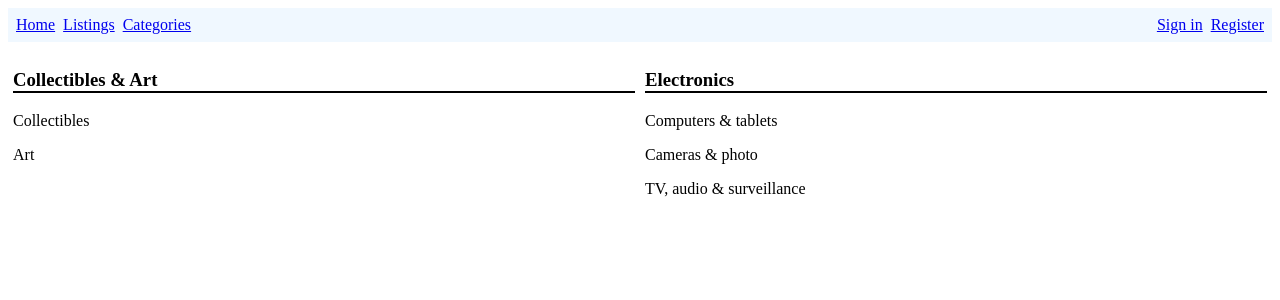
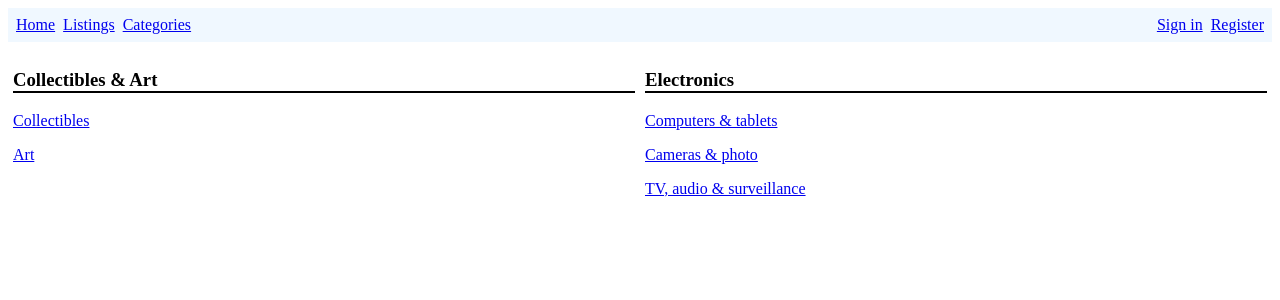
Before and after one commit to PJM178/ebay-react, a React (Create React App) app in the folder frontend/: page /categories in a window 1280 px wide. Shown: the top 300 px of the page. Built offline with nearby package versions, Linux system fonts and the light colour scheme; no server answers.

Commit message:
start subcategory component, routes

```diff
--- a/frontend/src/App.js
+++ b/frontend/src/App.js
@@ -15,6 +15,7 @@ import SingleListing from './components/SingeListing';
 import AllListings from './components/AllListings';
 import AllCategories from './components/AllCategories';
 import ListingForm from './components/ListingForm';
+import SubCategories from './components/SubCategories';
 
 const App = () => {
   const dispatch = useDispatch();
@@ -49,6 +50,7 @@ const App = () => {
           <Route path='/listings/:id' element={<SingleListing />} />
           <Route path='/categories' element={<AllCategories />} />
           <Route path='/sell' element={<ListingForm />} />
+          <Route path='/categories/:id' element={<SubCategories />} />
         </Route>
       </Routes>
     </Router>
--- a/frontend/src/components/AllCategories.js
+++ b/frontend/src/components/AllCategories.js
@@ -1,3 +1,4 @@
+import { Link } from 'react-router-dom';
 import { categories } from './Categories';
 
 const AllCategories = () => {
@@ -8,7 +9,10 @@ const AllCategories = () => {
           <h3 className="category-title">{category.categoryName}</h3>
           {category.subCategories.map((subCategory, i) =>
             <ul key={i} className="category-subcategory-list">
-              <li style={{ listStyle: 'none' }}>{subCategory}</li>
+              <Link to={`/categories/${subCategory.replace(/[^a-zA-Z0-9_\s]/g,'')
+                .split(' ').join('-').replace('--', '-').toLowerCase()}`} state={subCategory}>
+                <li style={{ listStyle: 'none' }}>{subCategory}</li>
+              </Link>
             </ul>)}
         </div>)}
     </div>
--- /dev/null
+++ b/frontend/src/components/SubCategories.js
@@ -0,0 +1,21 @@
+import { useLocation } from 'react-router-dom';
+import { useSelector } from 'react-redux';
+
+const SubCategories = () => {
+  const listings = useSelector(state => state.listings);
+  const location = useLocation();
+  const subCategory = location.state;
+
+  const categoryListings = listings.filter(listing => listing.category === subCategory);
+  console.log(categoryListings);
+
+  return (
+    <div className="all-categories-container">
+      <div className="category-container">
+        <h3 className="category-title">{subCategory}</h3>
+      </div>
+    </div>
+  );
+};
+
+export default SubCategories;
```
